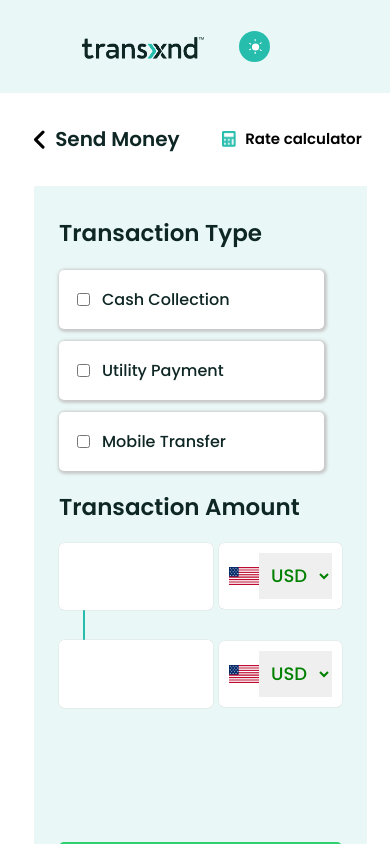
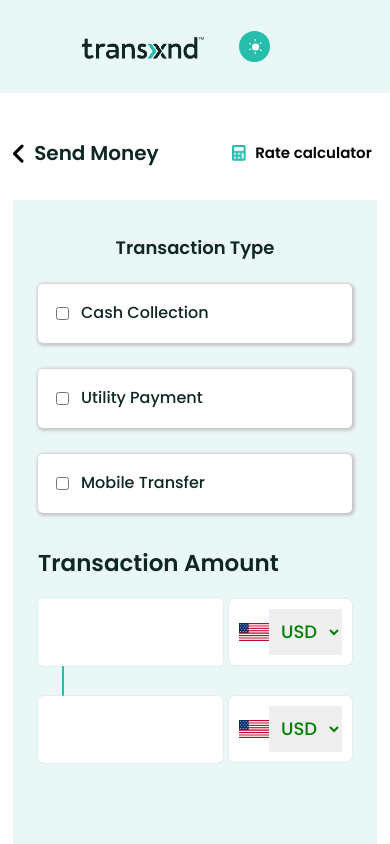
Before and after one commit to ab9pixel/Transxnd-Enhanced-screens, a React (Create React App) app: page / in a window 390 px wide. Shown: the top 844 px of the page. Built offline with nearby package versions, Linux system fonts and the light colour scheme.

Commit message:
home page responsiveness

```diff
--- a/src/App.scss
+++ b/src/App.scss
@@ -212,6 +212,7 @@ body{
 
     }
     .MainContentWrap{
+        margin: 14px 13px !important;
         .sidebarMain{
             display: none;
         }
@@ -249,6 +250,21 @@ body{
                 padding: 34px 25px 19px;
                 display: flex;
                 flex-direction: column;
+                .SmallInput{
+                    width: 100%;
+                    .SmallInputWrap{
+                        width: 100%;
+                        margin-bottom: 14px;
+                    }
+                }
+                .transactionType{
+                    h3{
+                        text-align: center;
+                        font-size: 18px;
+                        line-height: 27px;
+                        font-weight: 600;
+                    }
+                }
             }
         }
     }
```
